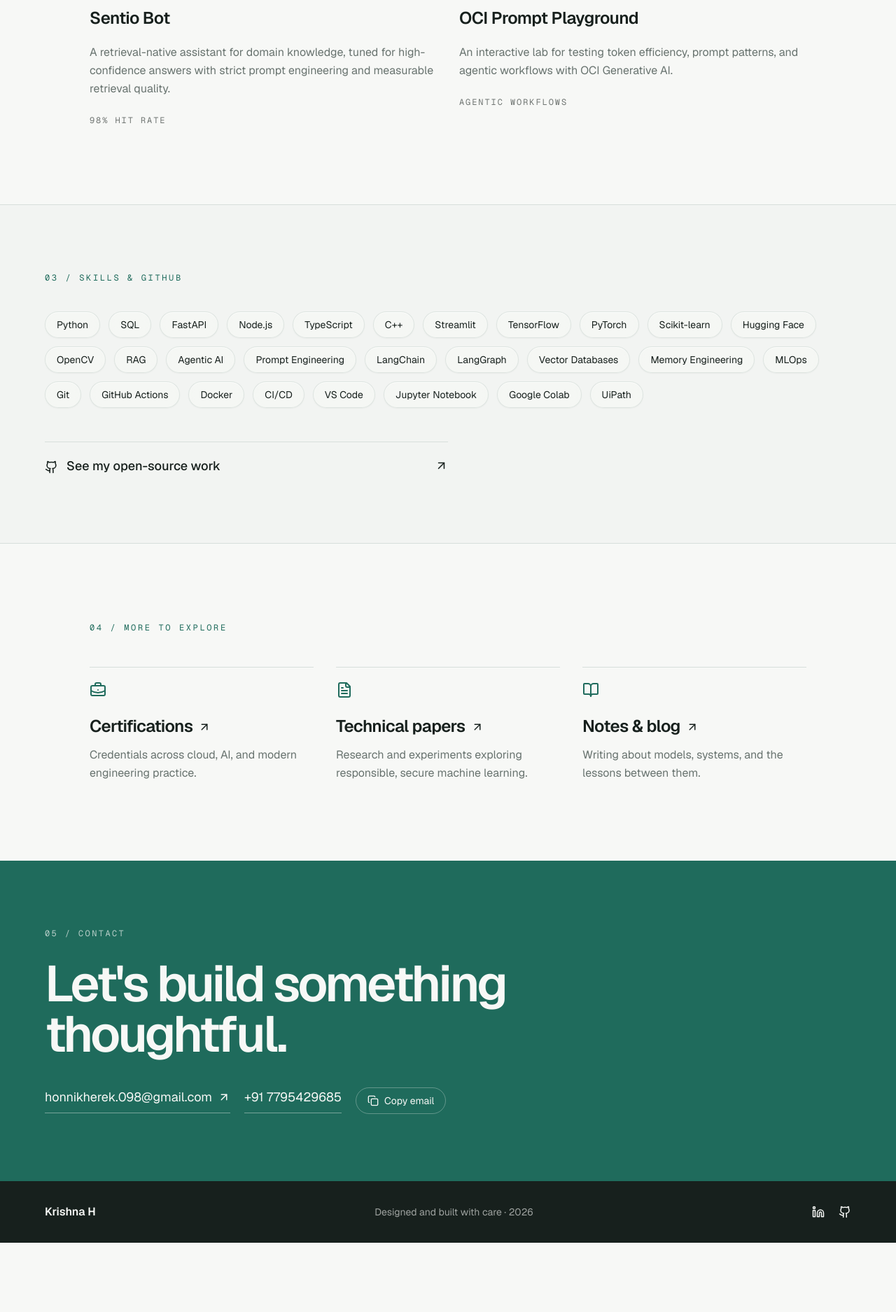
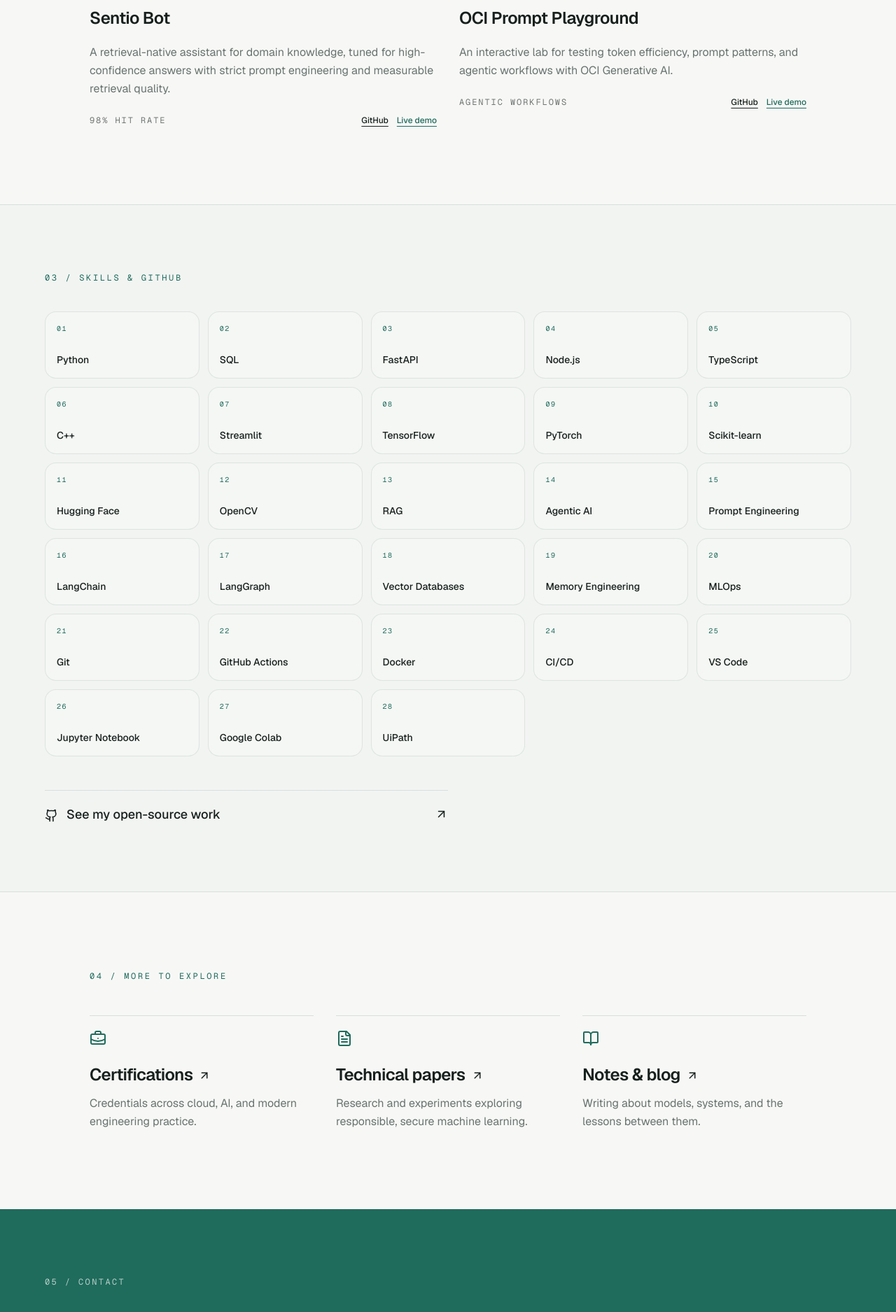
Before and after one commit to Hkrish098/portfolio, a Next.js app: page / in a window 1280 px wide. Shown: the part 2000-3875 px from the top of the page at 70% size. Before the commit the page ends 3776 px from the top, so only its background shows below. Built offline with nearby package versions, Linux system fonts and the light colour scheme.

Commit message:
Add project links and skill microcards

```diff
--- a/app/globals.css
+++ b/app/globals.css
@@ -64,6 +64,9 @@
 .skill-pill::before { content: ""; position: absolute; inset: -60% 30% 35% -15%; z-index: -1; border-radius: 999px; background: rgb(255 255 255 / .5); filter: blur(8px); opacity: 0; transform: translateX(-30%); transition: opacity 420ms ease, transform 520ms cubic-bezier(.16, 1, .3, 1); }
 .skill-pill:hover { transform: translateY(-2px) scale(1.04); background: rgb(255 255 255 / .72); box-shadow: inset 0 1px 0 rgb(255 255 255 / .9), 0 8px 20px rgb(31 107 92 / .12); }
 .skill-pill:hover::before { opacity: 1; transform: translateX(20%); }
+.skill-card { position: relative; overflow: hidden; }
+.skill-card::after { content: ""; position: absolute; inset: 0; pointer-events: none; background: linear-gradient(120deg, transparent 30%, rgb(255 255 255 / .35), transparent 70%); transform: translateX(-120%); transition: transform 600ms ease; }
+.skill-card:hover::after { transform: translateX(120%); }
 .hero-word:hover { transform: scaleX(1.055); letter-spacing: -0.045em; color: var(--primary); }
 
 @media (prefers-reduced-motion: reduce) {
--- a/components/portfolio-page.tsx
+++ b/components/portfolio-page.tsx
@@ -7,10 +7,10 @@ import { AnimatePresence, motion } from "framer-motion"
 import { site } from "@/lib/site"
 
 const projects = [
-  { title: "AI Procurement Price Intelligence", type: "ML / Forecasting", text: "A Random Forest system trained on 8,300+ supply chain records, paired with MCP-connected market signals for practical procurement decisions.", metric: "R² 0.85", href: "https://github.com/Hkrish098/supply-chain-price-prediction" },
-  { title: "Mirage", type: "Responsible AI", text: "An adversarial image protection pipeline using data poisoning and blockchain-secured workflows to disrupt unauthorized model training.", metric: "36.33 dB PSNR", href: "https://github.com/Hkrish098/Mirage" },
-  { title: "Sentio Bot", type: "RAG / Conversational AI", text: "A retrieval-native assistant for domain knowledge, tuned for high-confidence answers with strict prompt engineering and measurable retrieval quality.", metric: "98% hit rate", href: "https://github.com/Hkrish098/NEXORA-DIGITAL-SENSIOBOT" },
-  { title: "OCI Prompt Playground", type: "Generative AI", text: "An interactive lab for testing token efficiency, prompt patterns, and agentic workflows with OCI Generative AI.", metric: "Agentic workflows", href: "https://github.com/Hkrish098/oci-prompt-playground" },
+  { title: "AI Procurement Price Intelligence", type: "ML / Forecasting", text: "A Random Forest system trained on 8,300+ supply chain records, paired with MCP-connected market signals for practical procurement decisions.", metric: "R² 0.85", href: "https://github.com/Hkrish098/supply-chain-price-prediction", demo: "https://supply-chain-price-prediction.vercel.app" },
+  { title: "Mirage", type: "Responsible AI", text: "An adversarial image protection pipeline using data poisoning and blockchain-secured workflows to disrupt unauthorized model training.", metric: "36.33 dB PSNR", href: "https://github.com/Hkrish098/Mirage", demo: "https://mirage-ai.vercel.app" },
+  { title: "Sentio Bot", type: "RAG / Conversational AI", text: "A retrieval-native assistant for domain knowledge, tuned for high-confidence answers with strict prompt engineering and measurable retrieval quality.", metric: "98% hit rate", href: "https://github.com/Hkrish098/NEXORA-DIGITAL-SENSIOBOT", demo: "https://nexora-sentiobot.vercel.app" },
+  { title: "OCI Prompt Playground", type: "Generative AI", text: "An interactive lab for testing token efficiency, prompt patterns, and agentic workflows with OCI Generative AI.", metric: "Agentic workflows", href: "https://github.com/Hkrish098/oci-prompt-playground", demo: "https://oci-prompt-playground.vercel.app" },
 ]
 
 const skills = ["Python", "SQL", "FastAPI", "Node.js", "TypeScript", "C++", "Streamlit", "TensorFlow", "PyTorch", "Scikit-learn", "Hugging Face", "OpenCV", "RAG", "Agentic AI", "Prompt Engineering", "LangChain", "LangGraph", "Vector Databases", "Memory Engineering", "MLOps", "Git", "GitHub Actions", "Docker", "CI/CD", "VS Code", "Jupyter Notebook", "Google Colab", "UiPath"]
@@ -63,15 +63,15 @@ export function PortfolioPage() {
 
         <section id="experience" className="border-t border-border bg-secondary/40 px-6 py-28 sm:px-10 lg:px-16"><div className="mx-auto max-w-6xl"><SectionLabel text="01 / Experience" /><div className="mt-12 grid gap-10 lg:grid-cols-[.35fr_1fr]"><div><p className="font-mono text-sm text-primary">Jul 2026 — Present</p><h2 className="mt-3 text-3xl font-semibold tracking-tight">AI Engineer</h2><p className="mt-2 text-muted-foreground">Tatvaops by EROEI Tech Pvt Ltd</p><p className="mt-2 text-sm text-muted-foreground">Previously AI/ML (GenAI) Intern · Feb — Jul 2026</p><p className="mt-1 text-sm text-muted-foreground">Bengaluru, KA</p></div><div className="max-w-2xl border-l border-border pl-6 sm:pl-10"><p className="text-xl leading-relaxed text-foreground/80">As an AI Engineer, I build and ship production GenAI systems across fleet optimization, conversational calculation, vision, and data analysis. My work includes TatvaConnect, SAM object detection, MCP API integrations, VLM-driven quotation analysis, Supabase pipelines, cron jobs, and GitHub Actions deployments across Vercel and Render.</p></div></div></div></section>
 
-        <section id="projects" className="mx-auto max-w-6xl px-6 py-28 sm:px-10 lg:px-16"><SectionLabel text="02 / Selected projects" /><div className="mt-12 grid gap-x-8 gap-y-12 md:grid-cols-2">{projects.map((project, index) => <motion.a whileHover={{ y: -6 }} transition={{ duration: .25 }} href={project.href} target="_blank" rel="noreferrer" key={project.title} className="group border-t border-border pt-5"><div className="flex items-start justify-between gap-4"><div><p className="font-mono text-xs uppercase tracking-[0.16em] text-primary">0{index + 1} · {project.type}</p><h3 className="mt-4 text-2xl font-semibold tracking-tight">{project.title}</h3></div><ArrowUpRight className="text-muted-foreground transition group-hover:text-primary" /></div><p className="mt-5 max-w-lg leading-relaxed text-muted-foreground">{project.text}</p><p className="mt-6 font-mono text-xs uppercase tracking-[0.16em] text-foreground/60">{project.metric}</p></motion.a>)}</div></section>
+        <section id="projects" className="mx-auto max-w-6xl px-6 py-28 sm:px-10 lg:px-16"><SectionLabel text="02 / Selected projects" /><div className="mt-12 grid gap-x-8 gap-y-12 md:grid-cols-2">{projects.map((project, index) => <motion.a whileHover={{ y: -6 }} transition={{ duration: .25 }} href={project.href} target="_blank" rel="noreferrer" key={project.title} className="group border-t border-border pt-5"><div className="flex items-start justify-between gap-4"><div><p className="font-mono text-xs uppercase tracking-[0.16em] text-primary">0{index + 1} · {project.type}</p><h3 className="mt-4 text-2xl font-semibold tracking-tight">{project.title}</h3></div><ArrowUpRight className="text-muted-foreground transition group-hover:text-primary" /></div><p className="mt-5 max-w-lg leading-relaxed text-muted-foreground">{project.text}</p><div className="mt-6 flex flex-wrap items-center gap-4"><p className="font-mono text-xs uppercase tracking-[0.16em] text-foreground/60">{project.metric}</p><span className="ml-auto flex gap-3 text-xs font-medium"><span className="underline underline-offset-4">GitHub</span><a href={project.demo} target="_blank" rel="noreferrer" onClick={(event) => event.stopPropagation()} className="text-primary underline underline-offset-4">Live demo</a></span></div></motion.a>)}</div></section>
 
-        <section id="skills" className="border-y border-border bg-secondary/40 px-6 py-24 sm:px-10 lg:px-16"><div className="mx-auto max-w-6xl"><SectionLabel text="03 / Skills & GitHub" /><div className="mt-10 flex flex-wrap gap-3">{skills.map((skill) => <span key={skill} className="skill-pill rounded-full border border-border/80 bg-background/60 px-4 py-2 text-sm backdrop-blur-sm transition hover:border-primary/50 hover:text-primary">{skill}</span>)}</div><a href={site.github} target="_blank" rel="noreferrer" className="mt-12 flex max-w-xl items-center justify-between border-t border-border pt-5 text-lg font-medium transition hover:text-primary"><span><Github className="mr-3 inline" size={19} />See my open-source work</span><ArrowUpRight size={19} /></a></div></section>
+        <section id="skills" className="border-y border-border bg-secondary/40 px-6 py-24 sm:px-10 lg:px-16"><div className="mx-auto max-w-6xl"><SectionLabel text="03 / Skills & GitHub" /><div className="mt-10 grid grid-cols-2 gap-3 sm:grid-cols-3 lg:grid-cols-5">{skills.map((skill) => <a key={skill} href={`${site.github}/search?q=${encodeURIComponent(skill)}&type=repositories`} target="_blank" rel="noreferrer" className="skill-card group flex min-h-24 flex-col justify-between rounded-2xl border border-border/80 bg-background/60 p-4 backdrop-blur-sm transition hover:-translate-y-1 hover:border-primary/50 hover:bg-card"><span className="font-mono text-[10px] uppercase tracking-[0.15em] text-primary">{String(skills.indexOf(skill) + 1).padStart(2, "0")}</span><span className="text-sm font-medium group-hover:text-primary">{skill}</span></a>)}</div><a href={site.github} target="_blank" rel="noreferrer" className="mt-12 flex max-w-xl items-center justify-between border-t border-border pt-5 text-lg font-medium transition hover:text-primary"><span><Github className="mr-3 inline" size={19} />See my open-source work</span><ArrowUpRight size={19} /></a></div></section>
 
         <section id="research" className="mx-auto max-w-6xl px-6 py-28 sm:px-10 lg:px-16"><SectionLabel text="04 / More to explore" /><div className="mt-12 grid gap-8 md:grid-cols-3"><Resource icon={<BriefcaseBusiness />} title="Certifications" text="Credentials across cloud, AI, and modern engineering practice." href="/certifications" /><Resource icon={<FileText />} title="Technical papers" text="Research and experiments exploring responsible, secure machine learning." href="/research_paper.pdf" /><Resource icon={<BookOpen />} title="Notes & blog" text="Writing about models, systems, and the lessons between them." href="/notes" /></div></section>
 
         <section id="contact" className="bg-primary px-6 py-24 text-primary-foreground sm:px-10 lg:px-16"><div className="mx-auto max-w-6xl"><p className="font-mono text-xs uppercase tracking-[0.2em] opacity-70">05 / Contact</p><h2 className="mt-7 max-w-3xl text-balance text-5xl font-semibold leading-none tracking-[-0.05em] sm:text-7xl">Let&apos;s build something thoughtful.</h2><div className="mt-10 flex flex-wrap items-center gap-5"><a href={`mailto:${site.email}`} className="inline-flex items-center gap-2 border-b border-primary-foreground/40 pb-2 text-lg hover:border-primary-foreground">{site.email} <ArrowUpRight size={18} /></a><a href="tel:+917795429685" className="border-b border-primary-foreground/40 pb-2 text-lg hover:border-primary-foreground">{site.phone}</a><button type="button" onClick={copyEmail} className="inline-flex items-center gap-2 rounded-full border border-primary-foreground/30 px-4 py-2 text-sm transition hover:bg-primary-foreground/10">{copied ? <Check size={16} /> : <Copy size={16} />} {copied ? "Copied" : "Copy email"}</button></div></div></section>
       </main>
-      <footer className="flex flex-col gap-5 bg-foreground px-6 py-8 text-background sm:flex-row sm:items-center sm:justify-between sm:px-10 lg:px-16"><span className="font-semibold">Krishna H</span><span className="text-sm opacity-60">Designed and built with care · {new Date().getFullYear()}</span><div className="flex gap-5"><a href={site.linkedin} target="_blank" rel="noreferrer" aria-label="LinkedIn"><Linkedin size={18} /></a><a href={site.github} target="_blank" rel="noreferrer" aria-label="GitHub"><Github size={18} /></a></div></footer>
+      <footer className="flex flex-col gap-5 bg-foreground px-6 py-8 text-background sm:flex-row sm:items-center sm:justify-between sm:px-10 lg:px-16"><span className="font-semibold">Krishna H</span><span className="text-sm opacity-60">Designed and built with care · {new Date().getFullYear()}</span><div className="flex gap-5"><a href={site.linkedin} target="_blank" rel="noreferrer" aria-label="LinkedIn"><Linkedin size={18} /></a><a href={site.github} target="_blank" rel="noreferrer" aria-label="GitHub"><Github size={18} /></a><a href={site.youtube} target="_blank" rel="noreferrer" aria-label="YouTube" className="text-sm font-medium">YouTube</a></div></footer>
     </div>
   )
 }
--- a/lib/site.ts
+++ b/lib/site.ts
@@ -7,6 +7,7 @@ export const site = {
   githubUser: "Hkrish098",
   linkedin: "https://linkedin.com/in/krishna-h-AIML",
   resume: "/krishna_resume.pdf",
+  youtube: "https://www.youtube.com/@KrishnaH-AIML",
   portrait: "/portfolio_image-removebg-preview.jpg",
   location: "Bengaluru, KA",
 } as const
```
